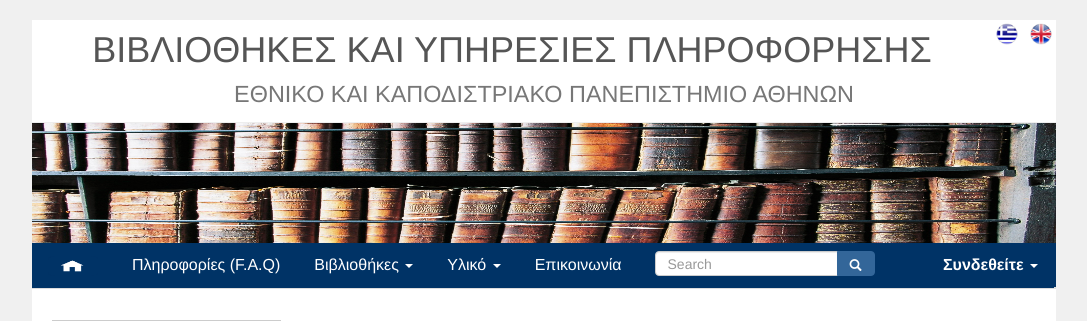
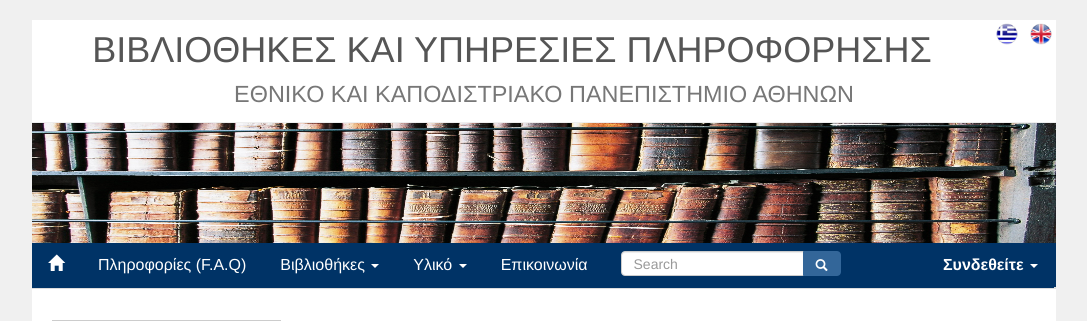
Before and after one commit to oddo-trisp/EAM_project, a PHP site: page /index.php in a window 1280 px wide. Shown: the top 321 px of the page, without its empty margins (96-1183 px from the left). Run offline with PHP 8.4, Linux system fonts and the light colour scheme; data comes from the database, SQL or seed files in the repository; grey boxes labelled with a size stand in for pictures from a placeholder-image service; some libraries are stand-ins or nearby versions.

Commit message:
new home icon(bootstrap glyphicon

```diff
--- a/header.php
+++ b/header.php
@@ -16,7 +16,8 @@
     <img src="assets/img/books2.jpg">
 
     <ul class="nav nav-tabs">
-        <li><a href="index.php"><img src="assets/img/home.png" class="homeimg"></a></li>
+        <li><a href="index.php">  <span class="glyphicon glyphicon-home"/> </a></li>
+<!--<img src="assets/img/home.png" class="homeimg"></a></li>-->
         <li><a href="faq.php">Πληροφορίες (F.A.Q)</a></li>
         <li class="dropdown">
             <a class="dropdown-toggle" data-toggle="dropdown" href="#">Βιβλιοθήκες
```
